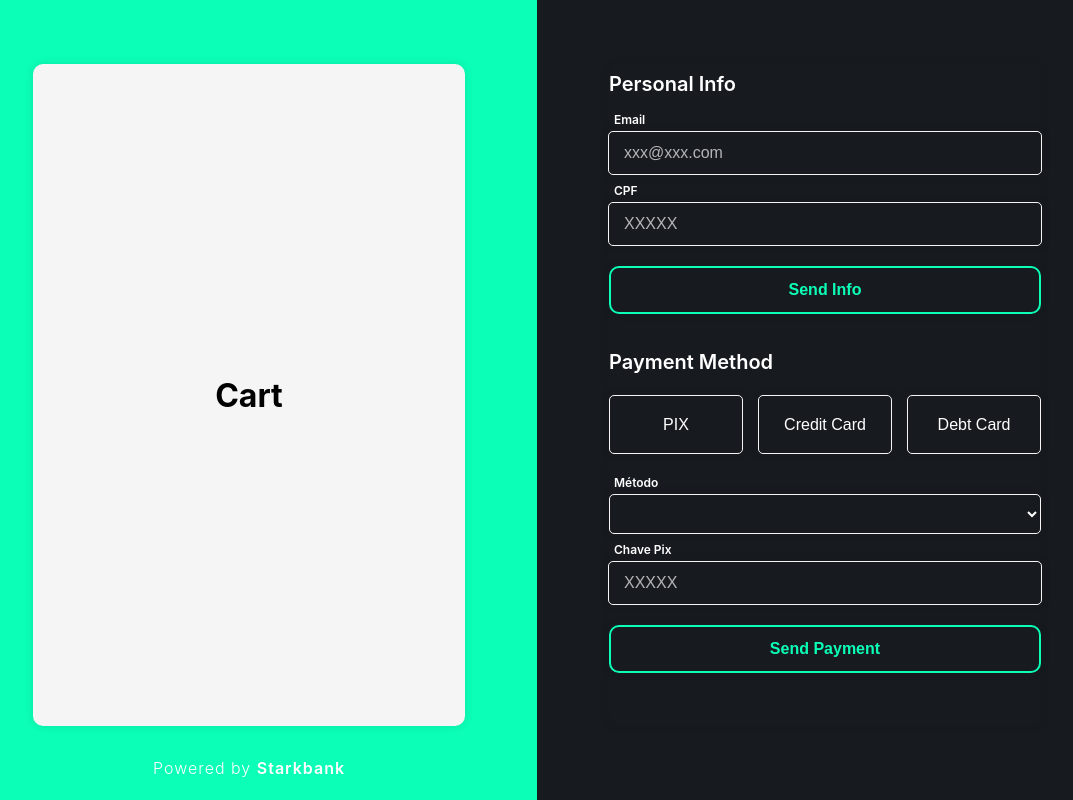
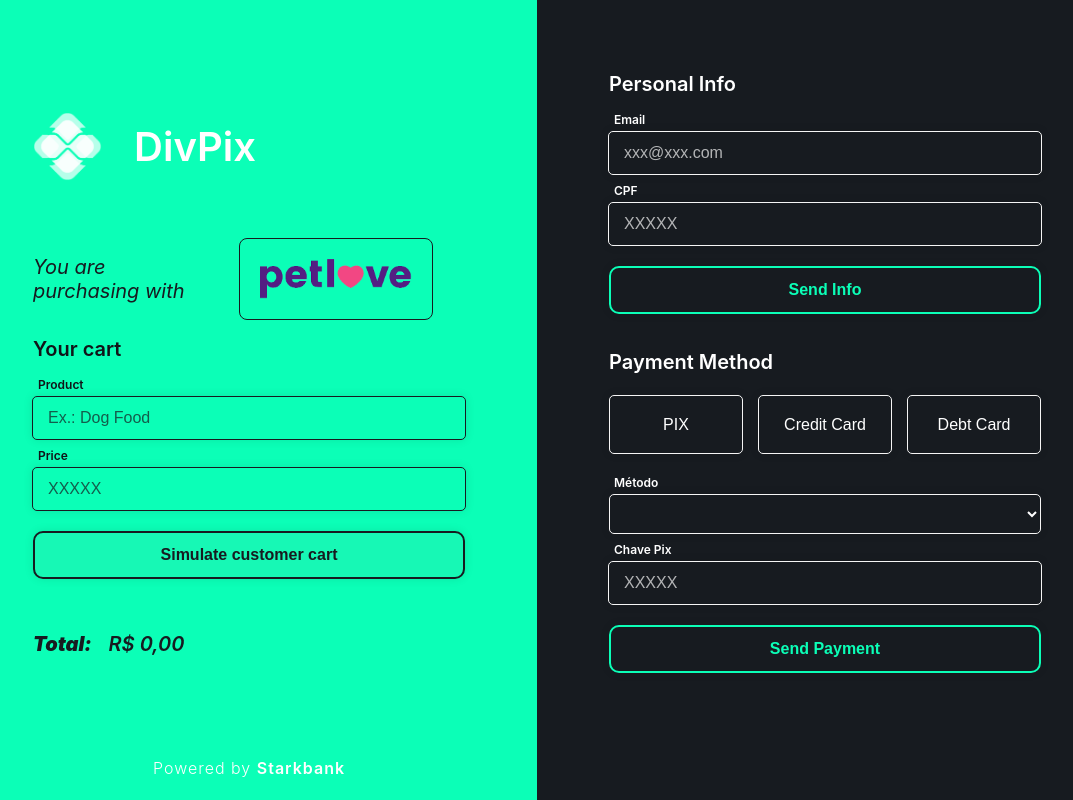
Before and after one commit to mateusnobre/starkbank-hackathon, a React (Create React App) app in the folder frontend/: page /checkout in a window 1280 px wide. Shown: the whole page, without its empty margins (103-1176 px from the left). Built offline with nearby package versions, Linux system fonts and the light colour scheme.

Commit message:
Cart done

```diff
--- a/frontend/public/index.html
+++ b/frontend/public/index.html
@@ -9,7 +9,7 @@
       name="description"
       content="Web site created using create-react-app"
     />
-    <title>Starkbank DivPIX</title>
+    <title>Starkbank DivPix</title>
   </head>
   <body>
     <noscript>You need to enable JavaScript to run this app.</noscript>
--- a/frontend/src/components/Billing/index.tsx
+++ b/frontend/src/components/Billing/index.tsx
@@ -8,7 +8,6 @@
     height: 90%;
     width: 75%;
     border-radius: 10px;
-    box-shadow: 0 0 10px rgba(0, 0, 0, 0.1);
 `;
 
 const AuthForm = styled.form`
--- a/frontend/src/components/Cart/index.tsx
+++ b/frontend/src/components/Cart/index.tsx
@@ -1,22 +1,232 @@
 import styled from 'styled-components';
-import React from 'react';
+import DivPix from '../../assets/divpix_logo_white.png';
+import EmpresaX from '../../assets/petlove_logo.png';
+import React, { useState } from 'react';
 
-const SquareCart = styled.div`
+const Cartdiv = styled.div`
     display: flex;
     flex-direction: column;
     align-items: center;
-    justify-content: center;
     height: 90%;
     width: 75%;
-    background-color: #f5f5f5;
+    border-radius: 10px;
+`;
+
+const LogoWrapper = styled.div`
+    display: flex;
+    flex-direction: row;
+    align-items: center;
+    height: 25%;
+    width: 100%;
+
+    p {
+        color: var(--color-bkg-inv-hard);
+        font-size: calc(var(--fontsize-title) * 2);
+        font-weight: 600;
+    }
+`;
+
+const EmpresaWrapper = styled.div`
+    display: flex;
+    flex-direction: row;
+    align-items: center;
+    height: 15%;
+    width: 100%;
+
+    p {
+        color: var(--color-bkg-soft);
+        font-size: var(--fontsize-title);
+        font-weight: 400;
+        font-style: italic;
+        margin-right: 2.5vw;
+    }
+`;
+
+const Piximg = styled.img`
+    margin-top: 4vh;
+    margin-bottom: 4vh;
+    margin-right: 2.5vw;
+    width: 16%;
+    cursor: default;
+`;
+
+const EmpresaXimg = styled(Piximg)`
+    margin-top: 1vh;
+    margin-bottom: 1vh;
+    height: 40%;
+    width: auto;
+    padding: 2.5vh;
+
+    border: 1px solid var(--color-bkg-soft);
+    border-radius: 8px;
+`;
+
+const CartForm = styled.form`
+    display: flex;
+    flex-direction: column;
+    align-items: center;
+    height: 40%;
+    width: 100%;
+`;
+
+const FormTitle = styled.div`
+    display: flex;
+    flex-direction: column;
+    justify-content: center;
+
+    width: 100%;
+    padding-top: 1vh;
+    padding-bottom: 2vh;
+
+    color: var(--color-bkg-hard);
+    font-size: var(--fontsize-title);
+    font-weight: 600;
+`;
+
+const InputName = styled.div`
+    display: flex;
+    flex-direction: column;
+    justify-content: center;
+
+    text-indent: 5px;
+    width: 100%;
+    padding-bottom: .5vh;
+
+    color: var(--color-bkg-hard);
+    font-size: var(--fontsize-name);
+    font-weight: 600;
+`;
+
+const InputBox = styled.input`
+    display: flex;
+    flex-direction: column;
+    justify-content: center;
+
+    text-indent: 1vw;
+    width: 99%;
+    height: 5vh;
+    margin-bottom: 1vh;
+
+    background: transparent;
+    border: 1px solid var(--color-bkg-soft);
+    border-radius: 5px;
+    box-shadow: 0 0 10px rgba(0, 0, 0, 0.1);
+    outline: 0;
+
+    color: var(--color-bkg-hard);
+    font-size: var(--fontsize-input);
+    font-weight: 300;
+
+    ::placeholder {
+        color: var(--color-bkg-soft);
+        opacity: 0.7;
+        font-weight: 300;
+    }
+
+    ::-webkit-scrollbar {
+        display: none;
+    }
+`;
+
+const SendButton = styled.button`
+    display: flex;
+    flex-direction: column;
+    justify-content: center;
+    align-items: center;
+
+    height: 6vh;
+    width: 100%;
+    margin-top: 1.5vh;
+
+    outline: 0;
+    border: 2px solid var(--color-bkg-soft);
     border-radius: 10px;
     box-shadow: 0 0 10px rgba(0, 0, 0, 0.1);
+
+    color: var(--color-bkg-soft);
+    font-size: var(--fontsize);
+    font-weight: 600;
+
+    background-image: linear-gradient(var(--color-pix-dark), var(--color-pix-dark) 50%, var(--color-bkg-soft) 50%, var(--color-bkg-soft));
+    background-size: 100% 210%;
+    transition: background-position .2s;
+
+    :hover{
+        cursor: pointer;
+        background-position: 0 100%;
+        color: var(--color-pix);
+    }
+`;
+
+const PayWrapper = styled.div`
+    display: flex;
+    flex-direction: row;
+    align-items: center;
+    height: 15%;
+    width: 100%;
+
+    p {
+        color: var(--color-bkg-soft);
+        font-size: var(--fontsize-title);
+        font-weight: 900;
+        font-style: italic;
+    }
+
+    span {
+        font-weight: 600;
+        margin-left: 1vw;
+    }
 `;
 
 export default function Cart() {
+
+    const [price, setPrice] = useState('');
+    const [display, setDisplay] = useState('');
+
+    const handleSubmit = (e: React.FormEvent) => {
+        e.preventDefault();
+        setDisplay(price);
+    };
+
+    const priceNumber = Number(display);
+
+    const formattedPrice = priceNumber.toLocaleString('pt-BR', {
+        style: 'currency',
+        currency: 'BRL',
+        minimumFractionDigits: 2,
+    });
+
     return (
-        <SquareCart>
-            <h1>Cart</h1>
-        </SquareCart>
+        <Cartdiv>
+            <LogoWrapper>
+                <Piximg src={DivPix} alt="Logo DivPix"/>
+                <p>DivPix</p>
+            </LogoWrapper>
+            <EmpresaWrapper>
+                <p>You are purchasing with</p>
+                <EmpresaXimg src={EmpresaX} alt="Logo Empresa X"/>
+            </EmpresaWrapper>
+            <CartForm onSubmit={handleSubmit}>
+                <FormTitle>Your cart</FormTitle>
+                <InputName>Product</InputName>
+                <InputBox
+                    type="text"
+                    placeholder='Ex.: Dog Food'
+                >
+                </InputBox>
+                <InputName>Price</InputName>
+                <InputBox
+                    type="number"
+                    placeholder='XXXXX'
+                    value={price}
+                    onChange={(e) => setPrice(e.target.value)}
+                >
+                </InputBox>
+                <SendButton type="submit">Simulate customer cart</SendButton>
+            </CartForm>
+            <PayWrapper>
+                <p>Total: <span>{formattedPrice}</span></p>
+            </PayWrapper>
+        </Cartdiv>
     );
 }
```
Also changed, not shown: frontend/src/assets/petlove_logo.png (added).
